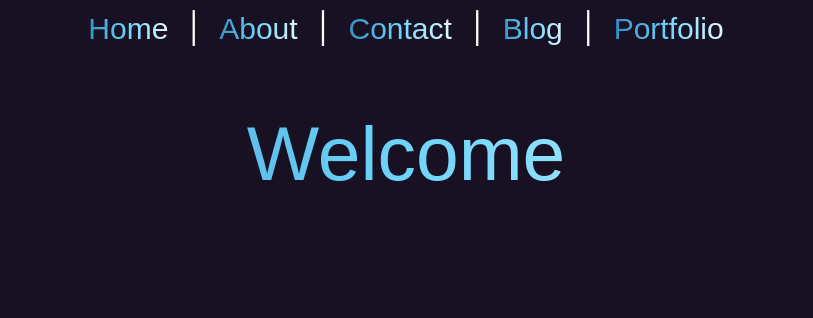
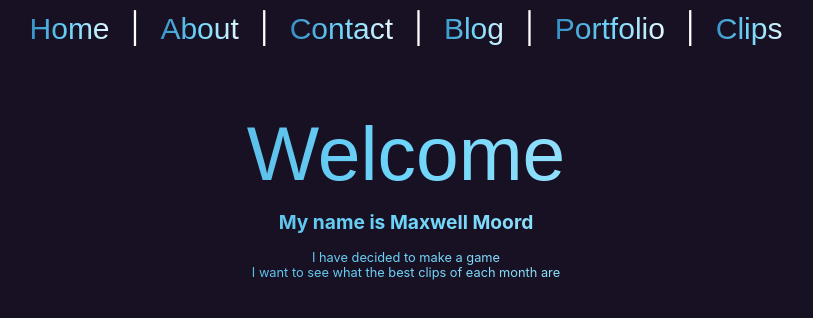
Before and after one commit to mmoord/Maxwell-Moord-FE, a React (Create React App) app in the folder website-fe/: page / in a window 1280 px wide. Shown: the top 318 px of the page, without its empty margins (234-1047 px from the left). Built offline with nearby package versions, Linux system fonts and the light colour scheme.

Commit message:
Added a bit more

```diff
--- a/website-fe/src/App.js
+++ b/website-fe/src/App.js
@@ -6,6 +6,7 @@ import About from './components/aboutme/about.jsx';
 import Contact from './components/contactpage/contact';
 import Blog from './components/blogpage/blog';
 import Portfolio from './components/portfoliopage/portfolio';
+import Clips from './components/clips/clips';
 
 
 
@@ -20,6 +21,7 @@ function App() {
           <Route path="/contact" element={<Contact/>} />
           <Route path="/blog" element={<Blog/>} />
           <Route path="/portfolio" element={<Portfolio/>} />
+          <Route path="/clips" element={<Clips/>} />
 
         </Routes>
       </BrowserRouter>
--- /dev/null
+++ b/website-fe/src/components/clips/clips.jsx
@@ -0,0 +1,16 @@
+import React from "react";
+
+
+export default function Clips() {
+  return(
+  <>
+
+  <p>
+    <h1>Clips</h1>
+
+</p>
+
+
+</>
+  )
+}
--- a/website-fe/src/components/homepage/home.jsx
+++ b/website-fe/src/components/homepage/home.jsx
@@ -8,6 +8,13 @@ export default function Home() {
   <p className={styles.Home} class="gradient-text">
   <h1>Welcome</h1>
 
+  <br/>
+
+  <h2>My name is Maxwell Moord</h2>
+
+  I have decided to make a game
+  <br/>
+  I want to see what the best clips of each month are
 
 </p>
 
--- a/website-fe/src/components/navbar/navbar.jsx
+++ b/website-fe/src/components/navbar/navbar.jsx
@@ -16,6 +16,8 @@ export default function Navbar() {
         <button onClick={()=>navigate("/blog")}>Blog</button>
         <span> | </span>
         <button onClick={()=>navigate("/portfolio")}>Portfolio</button>
+        <span> | </span>
+        <button onClick={()=>navigate("/clips")}>Clips</button>
     </nav>
   );
 }
```
Also changed, not shown: 1 other file (tests, documents, lock files or other folders).
